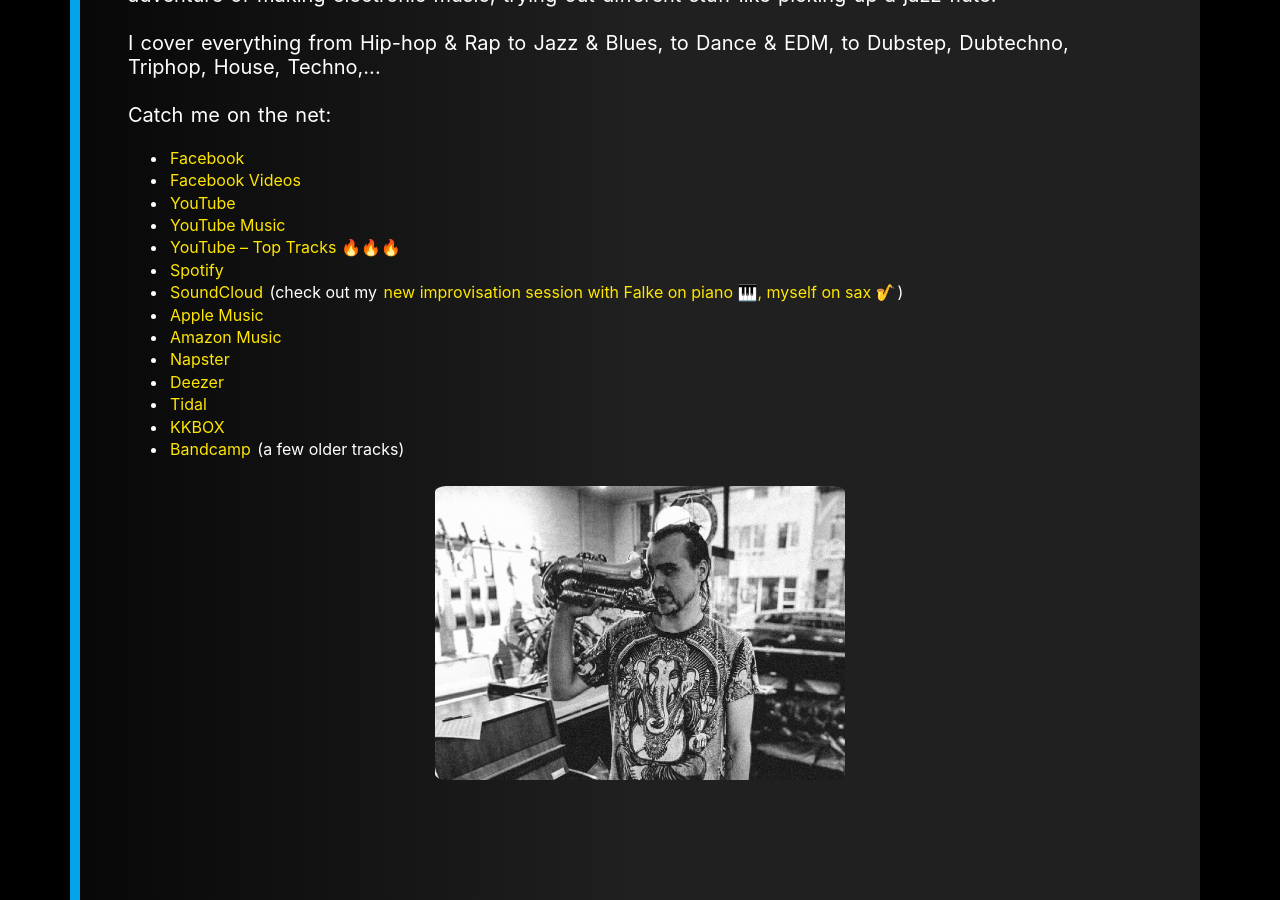
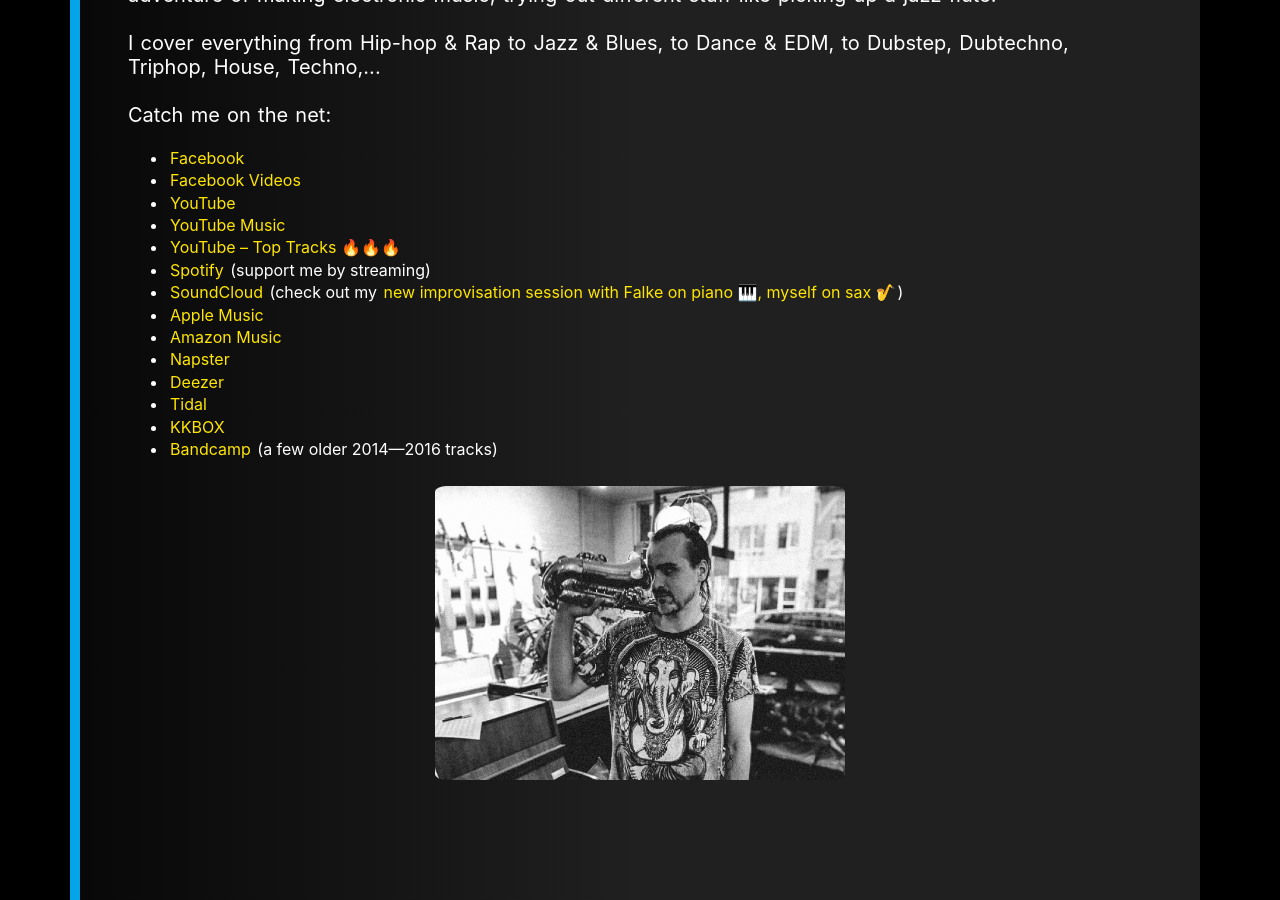
Before and after one commit to mr-volta/mr-volta.github.io, a Jekyll site: the page built from index.html, in a window 1280 px wide and 900 px high, scrolled down 1412 px. Built offline with Jekyll 4.4.1, drawn with Linux system fonts in a browser that asks for light colours.

Commit message:
Update _config.yml

```diff
--- a/_config.yml
+++ b/_config.yml
@@ -56,7 +56,7 @@ about_me_description: >
   <li><a class="highlight-link" href="https://www.youtube.com/channel/UCIcnqfpNXdGgtfMe8p6exTQ" target="_blank" rel="noreferrer">YouTube</a></li>
   <li><a class="highlight-link" href="https://music.youtube.com/channel/UCm4Y5yx83S6r5dabqipZkrg" target="_blank" rel="noreferrer">YouTube Music</a></li>
   <li><a class="highlight-link" href="https://www.youtube.com/playlist?list=PLaLN0EvcxkHJGLrTlkZOSLsYoSwUWqDYb" target="_blank" rel="noreferrer">YouTube – Top Tracks 🔥🔥🔥</a></li>
-  <li><a class="highlight-link" href="https://open.spotify.com/artist/62gPnJGzBj5srDegUHTzR3" target="_blank" rel="noreferrer">Spotify</a></li>
+  <li><a class="highlight-link" href="https://open.spotify.com/artist/62gPnJGzBj5srDegUHTzR3" target="_blank" rel="noreferrer">Spotify</a> (support me by streaming)</li>
   <li><a class="highlight-link" href="https://soundcloud.com/mistervolta" target="_blank" rel="noreferrer">SoundCloud</a> (check out my <a class="highlight-link" href="https://soundcloud.com/mistervolta/falkesimpro" target="_blank" rel="noreferrer">new improvisation session with Falke on piano 🎹, myself on sax 🎷</a>)</li>
   <li><a class="highlight-link" href="https://music.apple.com/artist/mr-volta/306594481" target="_blank" rel="noreferrer">Apple&nbsp;Music</a></li>
   <li><a class="highlight-link" href="https://www.amazon.com/s?k=Mr+Volta+911874+Records+DK&i=digital-music" target="_blank" rel="noreferrer">Amazon Music</a></li>
@@ -64,7 +64,7 @@ about_me_description: >
   <li><a class="highlight-link" href="https://www.deezer.com/en/artist/50753152" target="_blank" rel="noreferrer">Deezer</a></li>
   <li><a class="highlight-link" href="https://tidal.com/browse/artist/10283550" target="_blank" rel="noreferrer">Tidal</a></li>
   <li><a class="highlight-link" href="https://www.kkbox.com/sg/en/artist/TIYtr6niluwruZ0F0ixmp08K-index-1.html" target="_blank" rel="noreferrer">KKBOX</a></li>
-  <li><a class="highlight-link" href="https://mrvolta.bandcamp.com/" target="_blank" rel="noreferrer">Bandcamp</a> (a few older tracks)</li>
+  <li><a class="highlight-link" href="https://mrvolta.bandcamp.com/" target="_blank" rel="noreferrer">Bandcamp</a> (a few older 2014—2016 tracks)</li>
   </ul>
 
 # SKILLS SECTION
```
